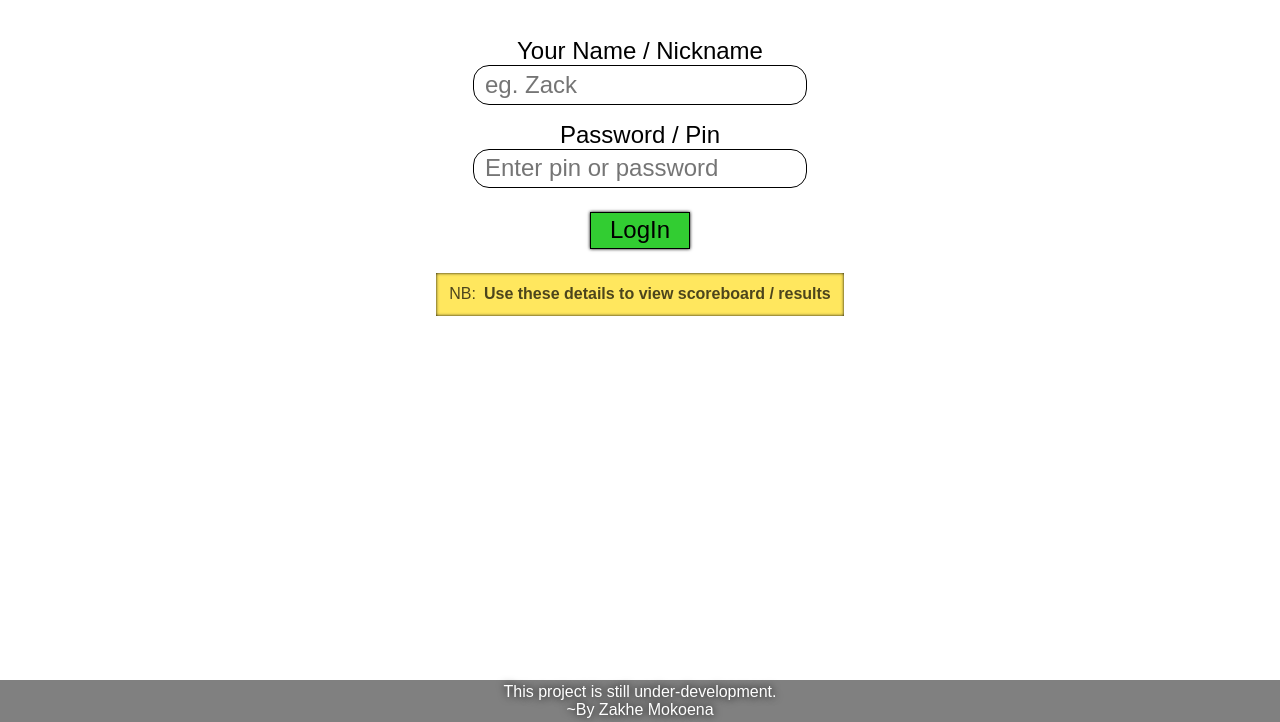
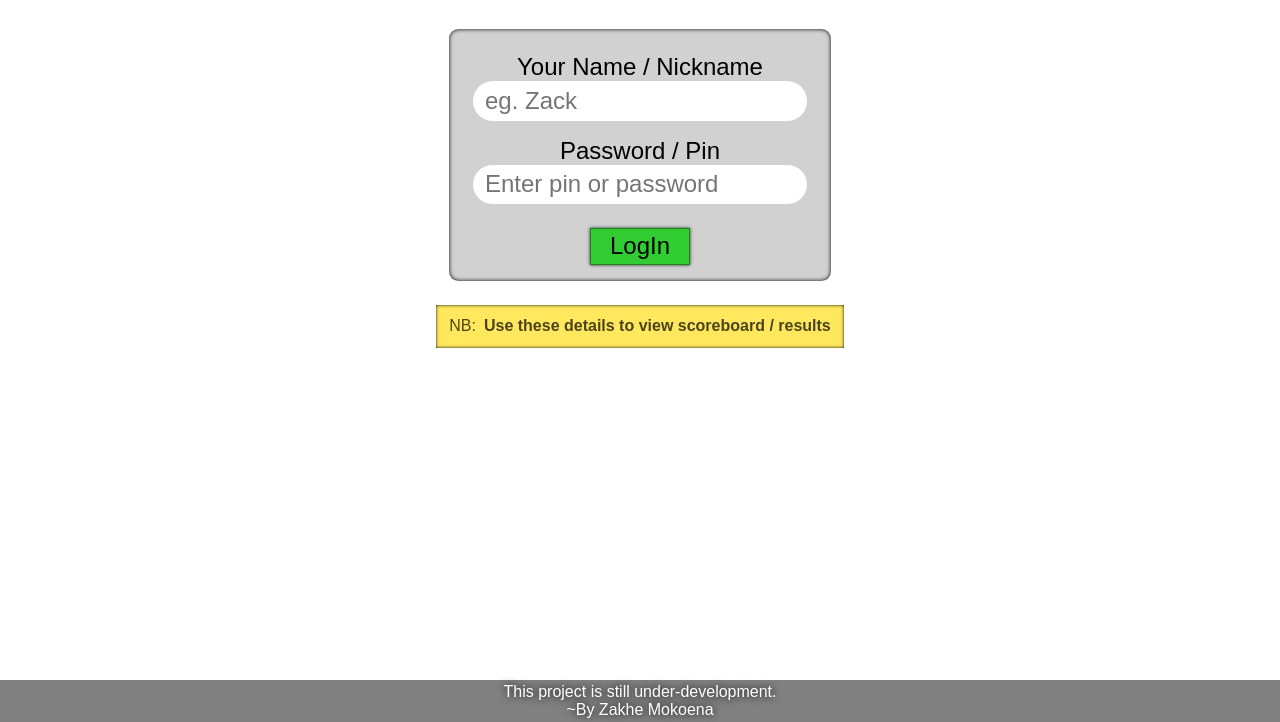
Before and after one commit to ZakheNet/PostAQuote, a website: page public/home.html in a window 1280 px wide. Shown: the part 78-800 px from the top of the page. Drawn offline with Linux system fonts and the light colour scheme.

Commit message:
the beginning

```diff
--- a/public/home.html
+++ b/public/home.html
@@ -17,6 +17,8 @@
     <main>
         <section class="mainSec">
 
+            <div class="logBox">
+
             <div class="logInput">
                 <p>Your Name / Nickname</p>
                 <input  id="name" name="name" required type="text" placeholder="eg. Zack">
@@ -26,6 +28,8 @@
                 <input id="password" name="password" required type="text" placeholder="Enter pin or password">
             </div>
             <button class="logButton" onclick="LogIn()">LogIn</button>
+            </div>
+
             <div id="logWarning" class="logWarnOff">
                 <p>Warning:</p>
                 <p><b id="logWarnText">Use these details to view scoreboard / results</b></p>
--- a/public/script.js
+++ b/public/script.js
@@ -1,4 +1,4 @@
-function LogIn(){
+async function LogIn(){
     console.log("Submit!")
     let name = document.getElementById("name").value
     let password = document.getElementById("password").value
@@ -14,7 +14,11 @@ function LogIn(){
         document.getElementById("logWarning").setAttribute("class","logWarnOn")
     }
     else{document.getElementById("logWarning").setAttribute("class","logWarnOff")}
+    if(name==""||password==""){return}
+
+
+
+
 
 }
-
 console.log("Script Connected");
--- a/public/styles.css
+++ b/public/styles.css
@@ -18,6 +18,15 @@ body {
   flex-direction: column;
   align-items: center;
 }
+.logBox {
+  display: flex;
+  flex-direction: column;
+  align-items: center;
+  background: rgb(209, 209, 209);
+  padding: 1rem;
+  border-radius: 0.6rem;
+  box-shadow: 0rem 0rem 0.25rem black inset;
+}
 
 .logInput {
   font-size: 1.5rem;
@@ -27,8 +36,8 @@ body {
   margin: 0.5rem;
   input {
     font-size: 1.5rem;
-    border-radius: 1rem;
-    border: solid black 0.1rem;
+    border-radius: 5rem;
+    border: solid rgba(0, 0, 0, 0) 0.1rem;
     padding: 0.3rem 0.7rem;
   }
 }
@@ -37,8 +46,8 @@ body {
   font-size: 1.5rem;
   background: limegreen;
   padding: 0.2rem 1.2rem;
-  border: solid 0.1rem;
-  box-shadow: 0rem 0rem 0.2rem black;
+  border: solid 0.1rem rgba(0, 0, 0, 0.377) ;
+  box-shadow: 0rem 0rem 0.2rem rgba(0, 0, 0, 0.8);
   margin: 1rem 0 0;
 }
 
@@ -65,4 +74,13 @@ input:focus {
   transform: scale(1.1);
 }
 
-footer{background: grey;position: fixed;bottom: 0;width: 100vw;text-align: center;padding: 0.2rem;color: white;text-shadow: 0rem 0rem 0.5rem black;}
+footer {
+  background: grey;
+  position: fixed;
+  bottom: 0;
+  width: 100vw;
+  text-align: center;
+  padding: 0.2rem;
+  color: white;
+  text-shadow: 0rem 0rem 0.5rem black;
+}
```
Also changed, not shown: index.js (+15 -10 lines), package.json (+4 -4 lines), 1 other file.
